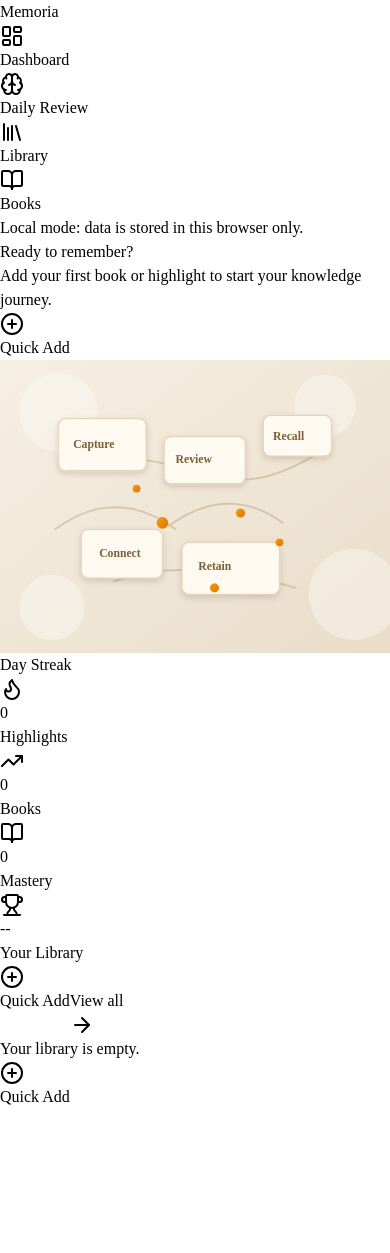
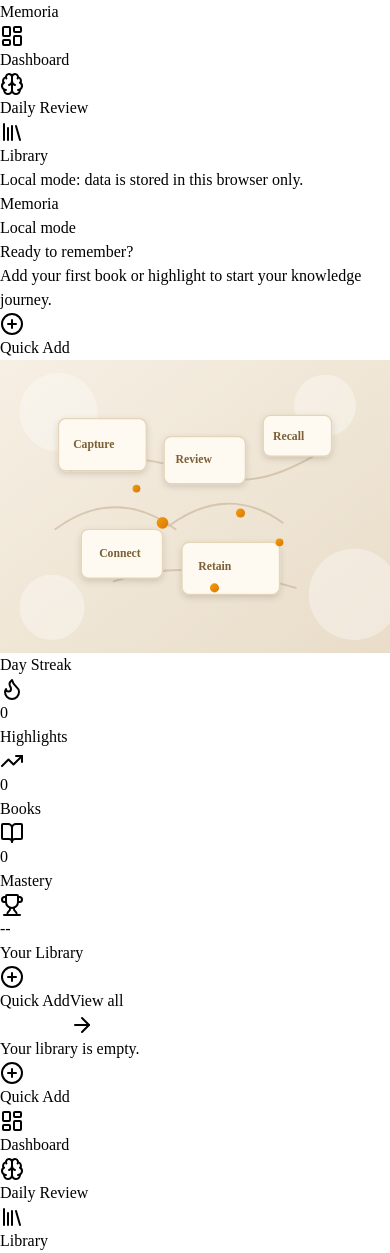
Before and after one commit to ashwannasleep/memoria, a React (Vite) app in the folder client/: page / in a window 390 px wide. Before the commit the page ends 1109 px from the top, so only its background shows below. Built offline with nearby package versions, Linux system fonts and the light colour scheme.

Commit message:
Improve mobile navigation and responsive page layouts

```diff
--- a/client/src/components/layout.tsx
+++ b/client/src/components/layout.tsx
@@ -1,5 +1,4 @@
 import {
-  BookOpen,
   Brain,
   LayoutDashboard,
   Library
@@ -14,8 +13,14 @@ export default function Layout({ children }: { children: React.ReactNode }) {
     { icon: LayoutDashboard, label: "Dashboard", href: "/" },
     { icon: Brain, label: "Daily Review", href: "/review" },
     { icon: Library, label: "Library", href: "/library" },
-    { icon: BookOpen, label: "Books", href: "/books" },
   ];
+
+  const isItemActive = (href: string) => {
+    if (href === "/library") {
+      return location === "/library" || location === "/books";
+    }
+    return location === href;
+  };
 
   return (
     <div className="flex min-h-screen bg-background text-foreground font-sans">
@@ -34,7 +39,7 @@ export default function Layout({ children }: { children: React.ReactNode }) {
               <div
                 className={cn(
                   "flex items-center gap-3 px-3 py-2 rounded-md text-sm font-medium transition-colors cursor-pointer",
-                  location === item.href
+                  isItemActive(item.href)
                     ? "bg-sidebar-accent text-sidebar-accent-foreground"
                     : "text-muted-foreground hover:bg-sidebar-accent/50 hover:text-foreground"
                 )}
@@ -54,12 +59,45 @@ export default function Layout({ children }: { children: React.ReactNode }) {
         </div>
       </aside>
 
+      {/* Mobile Header */}
+      <header className="fixed top-0 inset-x-0 z-20 md:hidden border-b border-border bg-background/95 backdrop-blur">
+        <div className="max-w-5xl mx-auto px-4 py-3 flex items-center justify-between">
+          <h1 className="font-serif font-bold text-lg tracking-tight flex items-center gap-2">
+            <span className="bg-primary w-5 h-5 rounded-sm inline-block"></span>
+            Memoria
+          </h1>
+          <span className="text-xs text-muted-foreground">Local mode</span>
+        </div>
+      </header>
+
       {/* Main Content */}
       <main className="flex-1 md:ml-64 min-h-screen">
-        <div className="max-w-5xl mx-auto p-6 md:p-12">
+        <div className="max-w-5xl mx-auto px-4 pt-20 pb-24 md:p-12 md:pb-12">
           {children}
         </div>
       </main>
+
+      {/* Mobile Bottom Nav */}
+      <nav className="fixed bottom-0 inset-x-0 z-20 md:hidden border-t border-border bg-sidebar/95 backdrop-blur">
+        <div className="max-w-5xl mx-auto px-2 py-1 grid grid-cols-3 gap-1">
+          {navItems.map((item) => (
+            <Link key={item.href} href={item.href}>
+              <div
+                className={cn(
+                  "flex flex-col items-center justify-center gap-1 py-2 rounded-md text-[11px] font-medium transition-colors",
+                  isItemActive(item.href)
+                    ? "bg-sidebar-accent text-sidebar-accent-foreground"
+                    : "text-muted-foreground"
+                )}
+                data-testid={`nav-mobile-${item.label.toLowerCase().replace(' ', '-')}`}
+              >
+                <item.icon className="w-4 h-4" />
+                <span>{item.label}</span>
+              </div>
+            </Link>
+          ))}
+        </div>
+      </nav>
     </div>
   );
 }
--- a/client/src/components/quick-add.tsx
+++ b/client/src/components/quick-add.tsx
@@ -82,7 +82,7 @@ export function QuickAdd() {
           Quick Add
         </Button>
       </DialogTrigger>
-      <DialogContent className="sm:max-w-[500px]">
+      <DialogContent className="sm:max-w-[500px] max-h-[85vh] overflow-y-auto">
         <DialogHeader>
           <DialogTitle className="font-serif">
             {mode === 'highlight' ? 'Add Highlight' : 'Add New Book'}
@@ -93,7 +93,7 @@ export function QuickAdd() {
           <form onSubmit={handleAddHighlight} className="space-y-4 pt-4">
             <div className="space-y-2">
               <Label>Book</Label>
-              <div className="flex gap-2">
+              <div className="flex flex-col sm:flex-row gap-2">
                 <Select value={selectedBookId} onValueChange={setSelectedBookId}>
                   <SelectTrigger className="flex-1" data-testid="select-book">
                     <SelectValue placeholder="Select a book..." />
@@ -107,7 +107,7 @@ export function QuickAdd() {
                     )}
                   </SelectContent>
                 </Select>
-                <Button type="button" variant="outline" onClick={() => setMode('book')} data-testid="button-new-book">
+                <Button type="button" variant="outline" className="w-full sm:w-auto" onClick={() => setMode('book')} data-testid="button-new-book">
                   New Book
                 </Button>
               </div>
@@ -136,7 +136,7 @@ export function QuickAdd() {
             </div>
 
             <div className="flex justify-end pt-2">
-              <Button type="submit" disabled={createHighlight.isPending} data-testid="button-save-highlight">
+              <Button type="submit" className="w-full sm:w-auto" disabled={createHighlight.isPending} data-testid="button-save-highlight">
                 {createHighlight.isPending && <Loader2 className="w-4 h-4 mr-2 animate-spin" />}
                 Save Highlight
               </Button>
@@ -166,11 +166,11 @@ export function QuickAdd() {
               />
             </div>
 
-            <div className="flex justify-between pt-2">
-              <Button type="button" variant="ghost" onClick={() => setMode('highlight')}>
+            <div className="flex flex-col-reverse sm:flex-row justify-between gap-2 pt-2">
+              <Button type="button" variant="ghost" className="w-full sm:w-auto" onClick={() => setMode('highlight')}>
                 Cancel
               </Button>
-              <Button type="submit" disabled={createBook.isPending} data-testid="button-save-book">
+              <Button type="submit" className="w-full sm:w-auto" disabled={createBook.isPending} data-testid="button-save-book">
                 {createBook.isPending && <Loader2 className="w-4 h-4 mr-2 animate-spin" />}
                 Add Book
               </Button>
--- a/client/src/pages/dashboard.tsx
+++ b/client/src/pages/dashboard.tsx
@@ -25,17 +25,17 @@ export default function Dashboard() {
 
   return (
     <Layout>
-      <div className="space-y-8 animate-in fade-in slide-in-from-bottom-4 duration-700">
+      <div className="space-y-6 md:space-y-8 animate-in fade-in slide-in-from-bottom-4 duration-700">
 
         {/* Welcome / Hero Section */}
         <div className="relative overflow-hidden rounded-xl bg-sidebar border border-border">
-          <div className="grid md:grid-cols-[minmax(0,0.95fr)_minmax(0,1.25fr)] gap-6 md:gap-8 items-center p-6 md:p-10 lg:p-12 relative z-10">
+          <div className="grid md:grid-cols-[minmax(0,0.95fr)_minmax(0,1.25fr)] gap-6 md:gap-8 items-center p-5 md:p-10 lg:p-12 relative z-10">
             <div className="space-y-6">
               <div className="space-y-2">
-                <h2 className="text-3xl md:text-4xl font-serif font-bold text-foreground" data-testid="text-welcome-title">
+                <h2 className="text-2xl sm:text-3xl md:text-4xl font-serif font-bold text-foreground" data-testid="text-welcome-title">
                   Ready to remember?
                 </h2>
-                <p className="text-muted-foreground text-lg max-w-md" data-testid="text-welcome-subtitle">
+                <p className="text-muted-foreground text-base sm:text-lg max-w-md" data-testid="text-welcome-subtitle">
                   {highlights.length > 0
                     ? `You have ${Math.min(5, highlights.length)} highlights ready for your daily review.`
                     : "Add your first book or highlight to start your knowledge journey."}
@@ -45,7 +45,7 @@ export default function Dashboard() {
               <div className="flex gap-4">
                 {highlights.length > 0 ? (
                   <Link href="/review">
-                    <Button size="lg" className="rounded-full px-8 font-medium text-base shadow-lg shadow-primary/20 hover:shadow-primary/40 transition-all" data-testid="button-start-review">
+                    <Button size="lg" className="w-full sm:w-auto rounded-full px-8 font-medium text-base shadow-lg shadow-primary/20 hover:shadow-primary/40 transition-all" data-testid="button-start-review">
                       Start Daily Review
                       <ArrowRight className="ml-2 w-4 h-4" />
                     </Button>
@@ -70,7 +70,7 @@ export default function Dashboard() {
         </div>
 
         {/* Stats Grid */}
-        <div className="grid grid-cols-2 md:grid-cols-4 gap-4">
+        <div className="grid grid-cols-2 md:grid-cols-4 gap-3 md:gap-4">
           <Card className="bg-card/50 backdrop-blur-sm border-border/60 shadow-sm hover:shadow-md transition-all">
             <CardHeader className="flex flex-row items-center justify-between space-y-0 pb-2">
               <CardTitle className="text-sm font-medium text-muted-foreground">Day Streak</CardTitle>
@@ -114,9 +114,9 @@ export default function Dashboard() {
 
         {/* Recent Books Section */}
         <div className="space-y-4">
-          <div className="flex items-center justify-between">
+          <div className="flex flex-col sm:flex-row sm:items-center sm:justify-between gap-3">
             <h3 className="text-xl font-serif font-bold">Your Library</h3>
-            <div className="flex gap-2">
+            <div className="flex flex-wrap gap-2">
               <QuickAdd />
               <Link href="/books">
                 <Button variant="ghost" size="sm" className="text-muted-foreground hover:text-foreground" data-testid="button-view-all">
--- a/client/src/pages/library.tsx
+++ b/client/src/pages/library.tsx
@@ -21,22 +21,22 @@ export default function Library() {
 
   return (
     <Layout>
-      <div className="space-y-8 animate-in fade-in duration-500">
+      <div className="space-y-6 md:space-y-8 animate-in fade-in duration-500">
         <div className="flex flex-col md:flex-row md:items-center justify-between gap-4">
           <div>
-            <h1 className="text-3xl font-serif font-bold" data-testid="text-library-title">Library</h1>
+            <h1 className="text-2xl sm:text-3xl font-serif font-bold" data-testid="text-library-title">Library</h1>
             <p className="text-muted-foreground mt-1" data-testid="text-library-stats">
               {books.length} books, {highlights.length} highlights
             </p>
           </div>
-          <div className="flex gap-2">
+          <div className="flex flex-wrap gap-2">
             <QuickAdd />
           </div>
         </div>
 
         {/* Filters */}
-        <div className="flex gap-4 items-center bg-card p-2 rounded-lg border border-border shadow-sm">
-           <div className="relative flex-1">
+        <div className="flex flex-col sm:flex-row gap-3 sm:gap-4 sm:items-center bg-card p-3 sm:p-2 rounded-lg border border-border shadow-sm">
+           <div className="relative flex-1 w-full">
              <Search className="absolute left-3 top-1/2 -translate-y-1/2 w-4 h-4 text-muted-foreground" />
              <Input
                placeholder="Search title, author, or highlights..."
@@ -44,7 +44,7 @@ export default function Library() {
                data-testid="input-search"
              />
            </div>
-           <div className="flex items-center gap-2 border-l border-border pl-4">
+           <div className="flex items-center gap-2 sm:border-l border-border sm:pl-4 pt-2 sm:pt-0 border-t sm:border-t-0">
              <Button variant="ghost" size="sm" className="gap-2">
                <Filter className="w-4 h-4" /> Filter
              </Button>
@@ -90,11 +90,6 @@ export default function Library() {
               </div>
             );
           })}
-
-          {/* Add New Placeholder */}
-          <div className="flex justify-center h-full items-center min-h-[300px]">
-             <QuickAdd />
-          </div>
         </div>
       </div>
     </Layout>
```
Also changed, not shown: client/src/pages/daily-review.tsx (+13 -23 lines).
